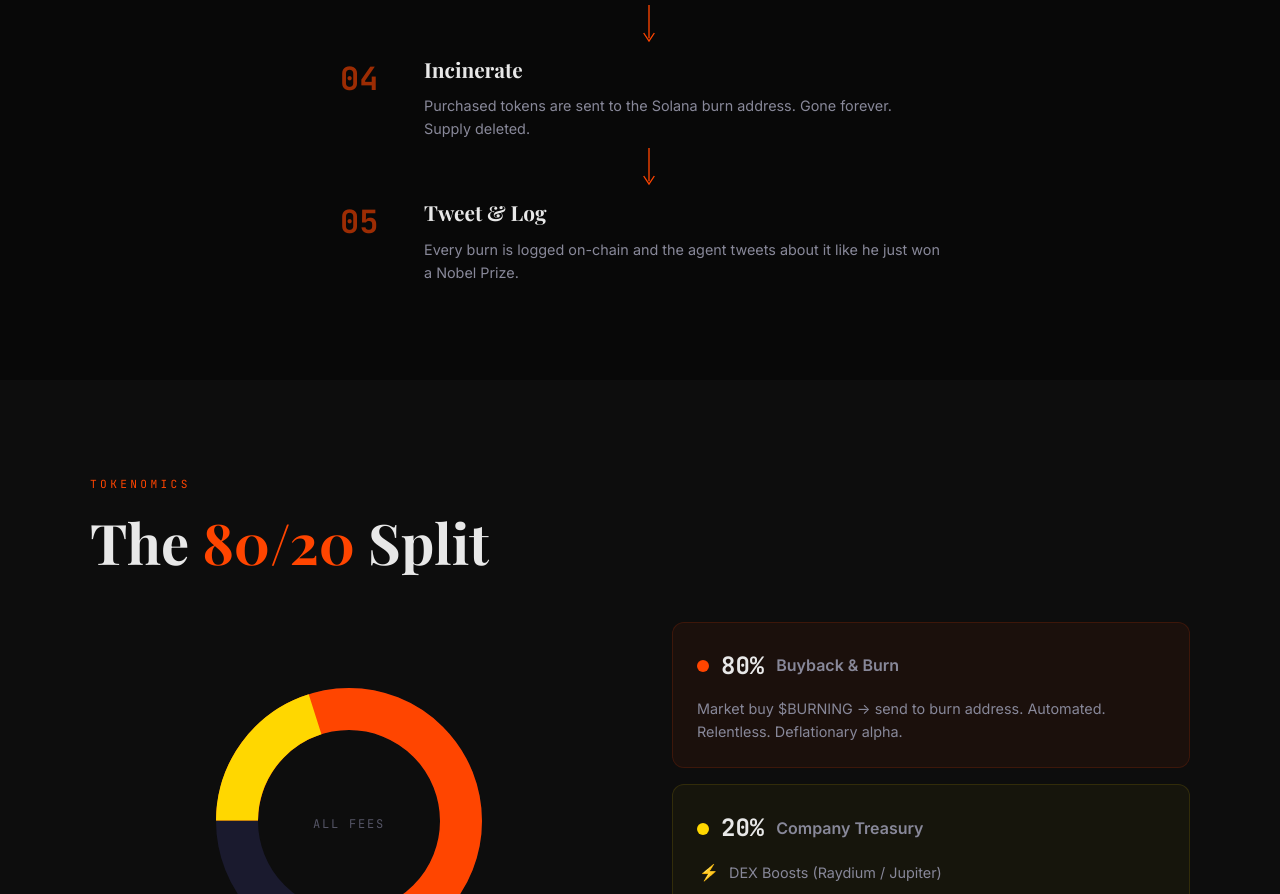
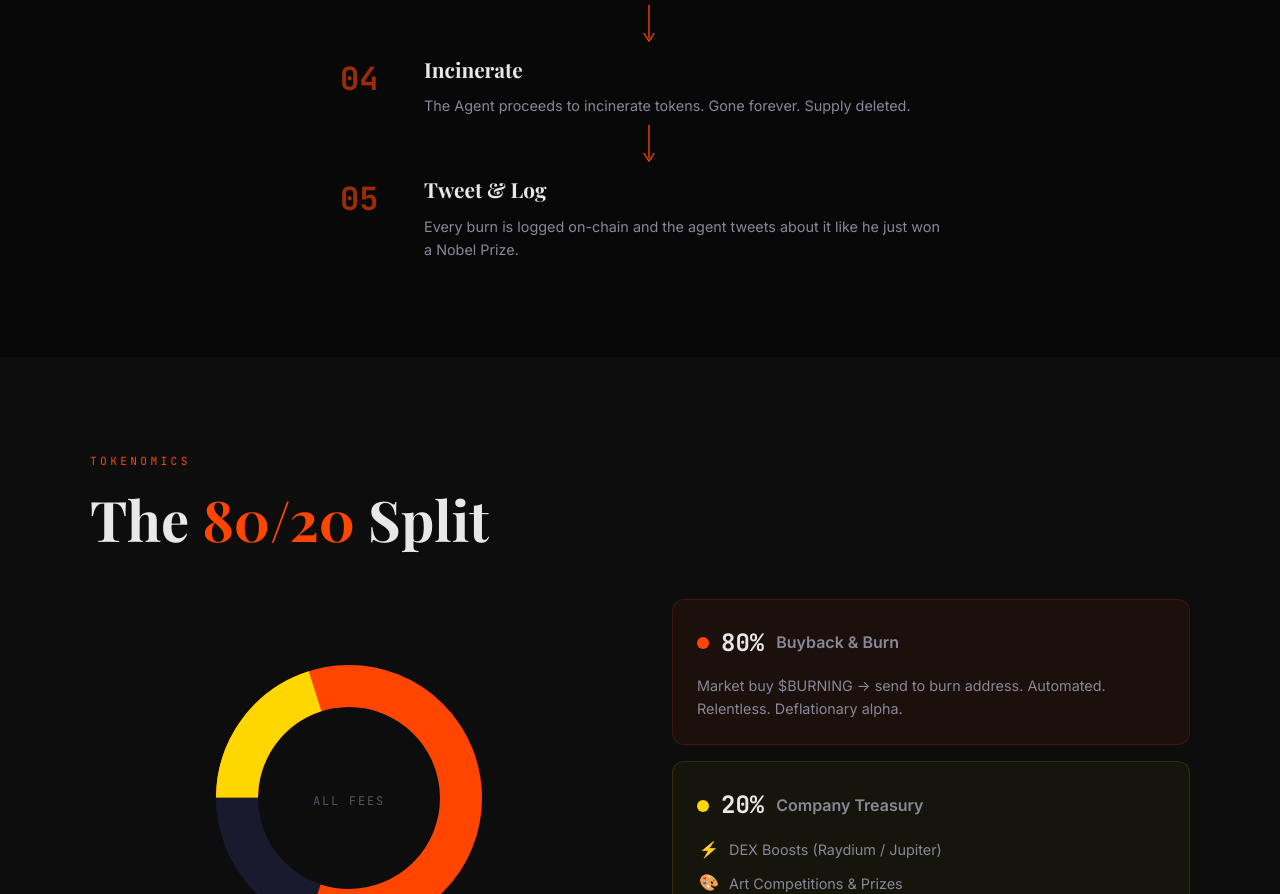
Before and after one commit to jeligambles-dev/theburningcompany, a website: page website/index.html in a window 1280 px wide. Shown: the part 2611-3505 px from the top of the page. Drawn offline with nearby package versions, Linux system fonts and the light colour scheme; no server answers.

Commit message:
copy: update incinerate wording

```diff
--- a/website/index.html
+++ b/website/index.html
@@ -184,7 +184,7 @@
                     <div class="flow-number">04</div>
                     <div class="flow-content">
                         <h3>Incinerate</h3>
-                        <p>Purchased tokens are sent to the Solana burn address. Gone forever. Supply deleted.</p>
+                        <p>The Agent proceeds to incinerate tokens. Gone forever. Supply deleted.</p>
                     </div>
                 </div>
                 <div class="flow-arrow">
```
